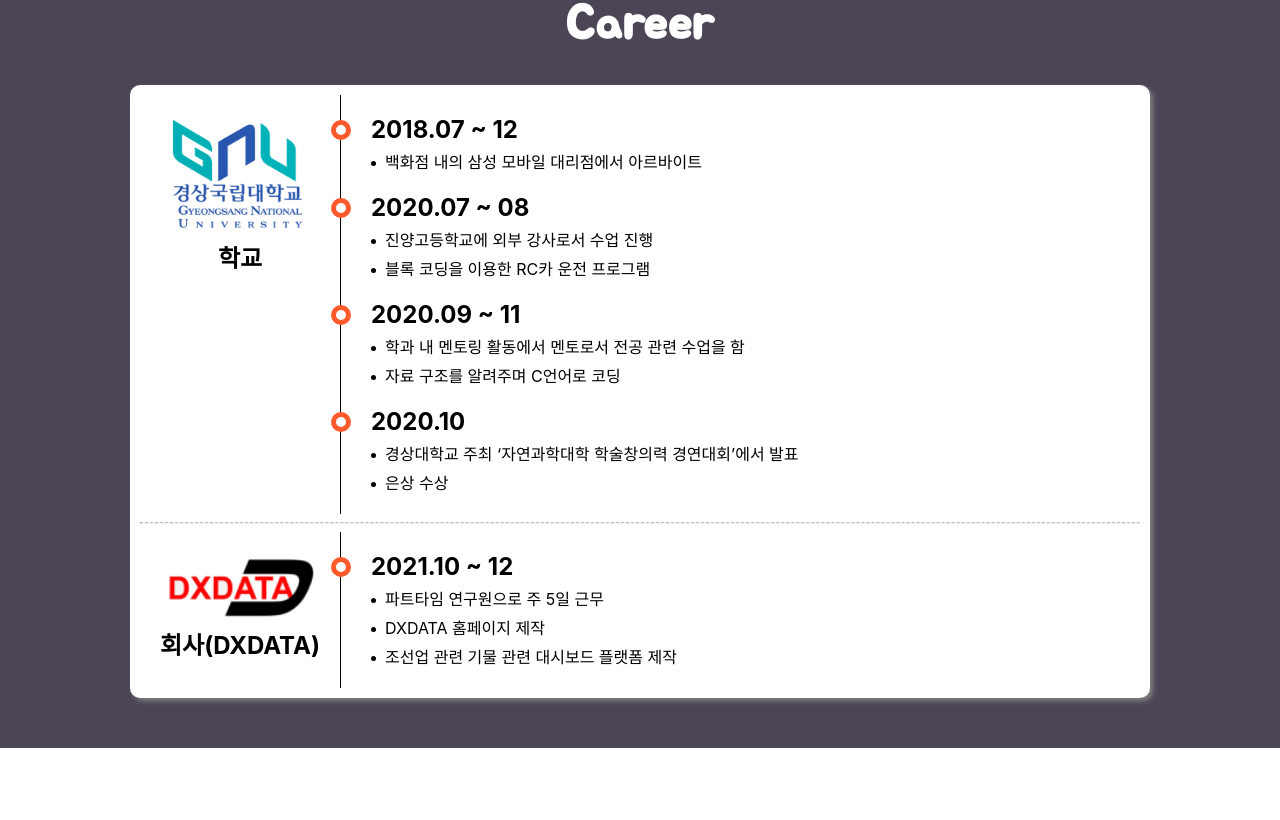
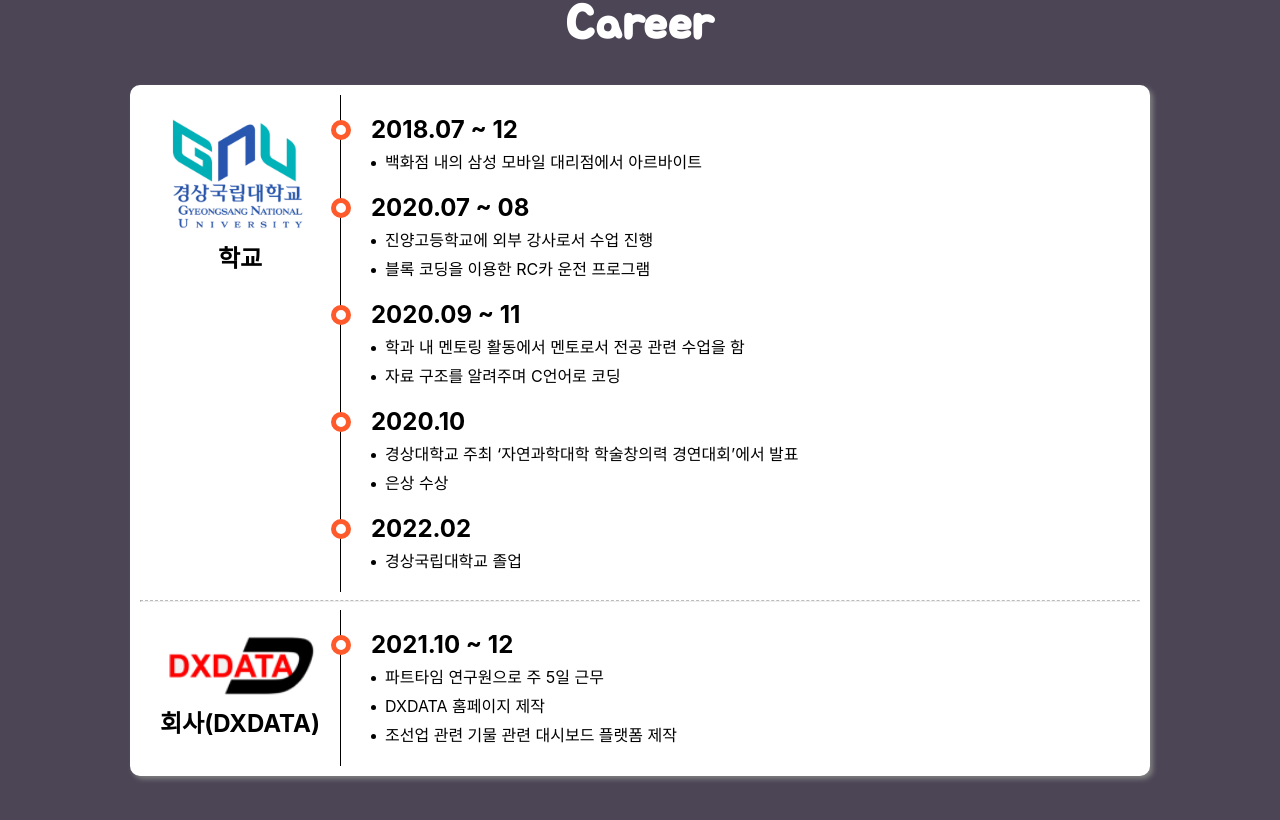
Before and after one commit to markyul/Portfolio, a React (Create React App) app: page / in a window 1280 px wide. Shown: the part 2548-3368 px from the top of the page. Before the commit the page ends 3296 px from the top, so only its background shows below. Built offline with nearby package versions, Linux system fonts and the light colour scheme; a web font is replaced by a local one.

Commit message:
Career 졸업 추가

```diff
--- a/src/components/career/Career.js
+++ b/src/components/career/Career.js
@@ -37,6 +37,12 @@ export default function Career(props) {
                 </li>
                 <li>은상 수상</li>
               </section>
+              <section>
+                <h2>2022.02</h2>
+                <li>
+                  경상국립대학교 졸업
+                </li>
+              </section>
             </div>
           </article>
           <hr />
```
